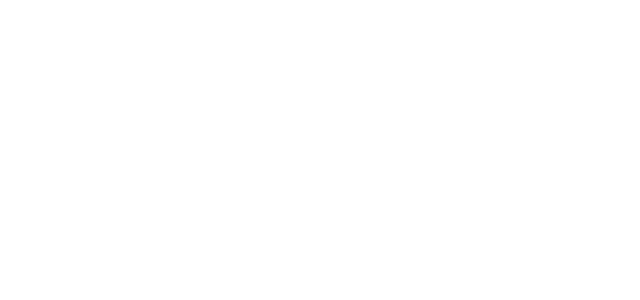
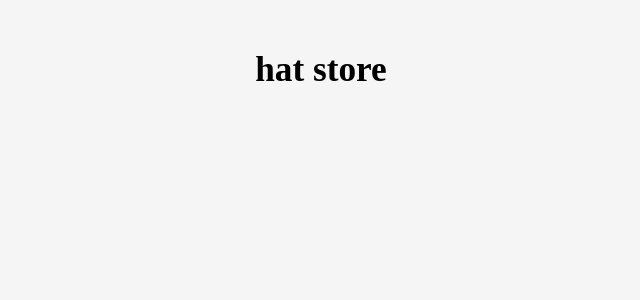
Before and after one commit to kooroosh1363/REACT_coverflow_slider_3D_swiper, a React (Create React App) app: page / in a window 1280 px wide. Shown: the top 300 px of the page, without its empty margins (319-959 px from the left). Built offline with nearby package versions, Linux system fonts and the light colour scheme.

Commit message:
add css codes

```diff
--- a/package.json
+++ b/package.json
@@ -9,6 +9,7 @@
     "react": "^18.2.0",
     "react-dom": "^18.2.0",
     "react-scripts": "5.0.1",
+    "swiper": "^10.3.0",
     "web-vitals": "^2.1.4"
   },
   "scripts": {
--- a/src/App.js
+++ /dev/null
@@ -1,14 +0,0 @@
-import React from 'react';
-// import './App.css';
-
-function App() {
-
-
-  return (
-    <div className="container">
-
-    </div>
-  );
-}
-
-export default App;
--- /dev/null
+++ b/src/App.jsx
@@ -0,0 +1,27 @@
+import React from 'react';
+import { Swiper, SwiperSlider} from "swiper/react";
+// import './App.css';
+import 'swiper/css';
+import 'swiper/css/effect-coverflow';
+import 'swiper/css/pagination';
+import 'swiper/css/navigation';
+
+import {EffectCoverflow,pagination,Navigation} from 'swiper';
+
+import slide_image_1 from "./assets/images/36W-black.jpg";
+import slide_image_2 from "./assets/images/36W-green.jpg";
+import slide_image_3 from "./assets/images/36W-red.jpg";
+import slide_image_4 from "./assets/images/36W-white.jpg";
+import slide_image_5 from "./assets/images/46V-sand.jpg";
+import slide_image_6 from "./assets/images/48V-grey-white.jpg";
+function App() {
+
+
+  return (
+    <div className="container">
+      <h1 className="heading">hat store</h1>
+    </div>
+  );
+}
+
+export default App;
--- a/src/index.css
+++ b/src/index.css
@@ -1,4 +1,4 @@
-body {
+/* body {
   margin: 0;
   font-family: -apple-system, BlinkMacSystemFont, 'Segoe UI', 'Roboto', 'Oxygen',
     'Ubuntu', 'Cantarell', 'Fira Sans', 'Droid Sans', 'Helvetica Neue',
@@ -10,4 +10,211 @@ body {
 code {
   font-family: source-code-pro, Menlo, Monaco, Consolas, 'Courier New',
     monospace;
+} */
+
+*,
+*::before,
+*::after {
+  margin: 0;
+  padding: 0;
+  box-sizing: border-box;
+  list-style-type: none;
 }
+
+:root {
+  --primary: #6a59ff;
+  --white: #ffffff;
+  --bg: #f5f5f5;
+}
+
+
+html {
+  font-size: 63%;
+  scroll-behavior: smooth;
+}
+
+
+@media (min-width: 1440px) {
+  html {
+    zoom: 1.5rem
+  }
+}
+
+@media (min-width: 2560px) {
+  html {
+    zoom: 1.7rem
+  }
+}
+
+@media (min-width: 3860px) {
+  html {
+    zoom: 2.5rem
+  }
+}
+
+::-webkit-scrollbar {
+  width: 1.3rem;
+}
+
+
+::-webkit-scrollbar-thumb {
+  border-radius: 1rem;
+  background: #797979;
+  transition: all 0.5s ease-in-out;
+}
+
+::-webkit-scrollbar-thumb:hover {
+  background: #222224;
+}
+
+
+::-webkit-scrollbar-track {
+  background: #f9f9f9;
+}
+
+
+body {
+  font-size: 1.6rem;
+  background: var(--bg);
+}
+
+
+.container {
+  max-width: 124rem;
+  padding: 4rem 1rem;
+  margin: 0 auto;
+}
+
+
+.heading {
+  padding: 1rem 0;
+  font-size: 3.5rem;
+  text-align: center;
+}
+
+.swiper_container {
+  height: 52rem;
+  padding: 2rem 0;
+  position: relative;
+}
+
+
+
+.swiper-slide {
+  width: 37rem;
+  height: 42rem;
+  position: relative;
+}
+
+
+@media (max-width: 500px) {
+  .swiper_container {
+    height: 47rem;
+  }
+
+
+  .swiper-slide {
+    width: 28rem !important;
+    height: 36rem !important;
+  }
+
+}
+
+.swiper-slide img {
+  width: 37rem;
+  height: 42rem;
+  border-radius: 2rem;
+  object-fit: cover;
+}
+
+
+.swiper-slide-shadow-left,
+.swiper-slide-shadow-right {
+  display: none;
+}
+
+
+.slider-controler {
+  position: relative;
+  bottom: 2rem;
+  display: flex;
+  align-items: center;
+  justify-content: center;
+}
+
+
+.slider-controler .swiper-button-next {
+  left: 58% !important;
+  transform: translateX(-58%) !important;
+}
+
+@media (max-width:990px) {
+  .slider-controler .swiper-button-next {
+    left: 70% !important;
+    transform: translateX(-70%) !important;
+  }
+}
+
+@media (max-width:450px) {
+  .slider-controler .swiper-button-next {
+    left: 70% !important;
+    transform: translateX(-70%) !important;
+  }
+}
+
+
+@media (max-width:990px) {
+  .slider-controler .swiper-button-prev {
+    left: 30% !important;
+    transform: translateX(-30%) !important;
+  }
+}
+
+
+
+
+@media (max-width:450px) {
+  .slider-controler .swiper-button-prev {
+    left: 20% !important;
+    transform: translateX(-20%) !important;
+  }
+}
+
+
+
+.slider-controler .slider-arrow{
+  background: var(--white);
+  width: 3.5rem;
+  height: 3.5rem;
+  border-radius: 50%;
+  left: 42%;
+  transform: translateX(-42%);
+  filter: drop-shadow(0px 8px 24px rgba(18, 28, 53, 0.1));
+}
+
+
+.slider-controler .slider-arrow ion-icon{
+  font-size: 2rem;
+  color: #222224;
+}
+
+
+.slider-controler .slider-arrow::after{
+  content: '';
+}
+
+
+.swiper-pagination{
+  position: relative;
+  width: 15rem !important;
+  bottom: 1rem;
+}
+
+.swiper-pagination .swiper-pagination-bullet{
+  filter:drop-shadow(0px 8px 24px rgba(18, 28, 53, 0.1))
+}
+
+
+.swiper-pagination .swiper-pagination-bullet-active{
+  background: var(--primary);
+}
```
Also changed, not shown: 1 other file (tests, documents, lock files or other folders).
